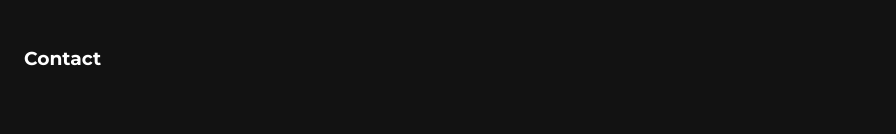
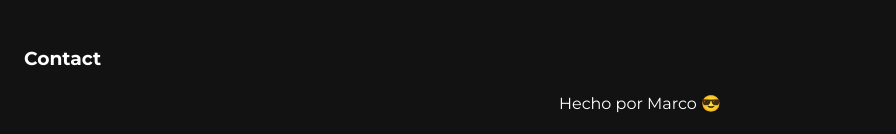
Before and after one commit to elmacro1/my-portfolio, a Next.js app: page / in a window 1280 px wide. Shown: the part 2353-2487 px from the top of the page, without its empty margins (0-896 px from the left). Before the commit the page ends 2423 px from the top, so only its background shows below. Built offline with nearby package versions, Linux system fonts and the light colour scheme.

Commit message:
add footer

```diff
--- a/src/app/layout.tsx
+++ b/src/app/layout.tsx
@@ -1,6 +1,7 @@
 import type { Metadata } from "next";
 import { Montserrat } from "next/font/google";
 import Header from "@/components/Header/Header";
+import Footer from "@/components/Footer/Footer";
 import "./globals.css";
 
 const montserrat = Montserrat({ subsets: ["latin"] });
@@ -20,6 +21,7 @@ export default function RootLayout({
       <body className={montserrat.className}>
         <Header />
         {children}
+        <Footer />
       </body>
     </html>
   );
--- /dev/null
+++ b/src/components/Footer/Footer.module.css
@@ -0,0 +1,6 @@
+.main_container {
+  display: flex;
+  justify-content: center;
+  align-items: center;
+  padding: 24px 0;
+}
--- /dev/null
+++ b/src/components/Footer/Footer.tsx
@@ -0,0 +1,11 @@
+import styles from "./Footer.module.css";
+
+const Footer = () => {
+  return (
+    <footer className={styles.main_container}>
+      <p>Hecho por Marco 😎</p>
+    </footer>
+  );
+};
+
+export default Footer;
--- a/src/components/Header/Header.module.css
+++ b/src/components/Header/Header.module.css
@@ -17,3 +17,20 @@
   padding-bottom: 6px;
   margin: 0 24px;
 }
+
+.content_container a {
+  text-decoration: none;
+}
+
+.name {
+  font-size: 1.5rem;
+  cursor: pointer;
+  color: #c4c4c4;
+  transition: scale 100ms ease-in-out;
+  text-decoration: none;
+}
+
+.name:hover {
+  color: #fff;
+  scale: 1.1;
+}
--- a/src/components/Header/Header.tsx
+++ b/src/components/Header/Header.tsx
@@ -1,12 +1,14 @@
 import Navbar from "../Navbar/Navbar";
-import Title from "../Title/Title";
+import Link from "next/link";
 import styles from "./Header.module.css";
 
 const Header = () => {
   return (
     <header className={styles.main_container}>
       <div className={styles.content_container}>
-        <Title />
+        <a href="/" >
+          <h2 className={styles.name}>Marco Galván</h2>
+        </a>
         <Navbar />
       </div>
     </header>
--- a/src/components/Title/Title.module.css
+++ /dev/null
@@ -1,11 +0,0 @@
-.name {
-  font-size: 1.5rem;
-  cursor: pointer;
-  color: #c4c4c4;
-  transition: scale 100ms ease-in-out
-}
-
-.name:hover {
-  color: #fff;
-  scale: 1.1;
-}
--- a/src/components/Title/Title.tsx
+++ /dev/null
@@ -1,17 +0,0 @@
-"use client";
-
-import styles from "./Title.module.css";
-
-const scrollTop = () =>
-  window.scrollTo({
-    top: 0,
-    behavior: "smooth",
-  });
-
-const Title = () => (
-  <h2 className={styles.name} onClick={() => scrollTop()}>
-    Marco Galván
-  </h2>
-);
-
-export default Title;
```
